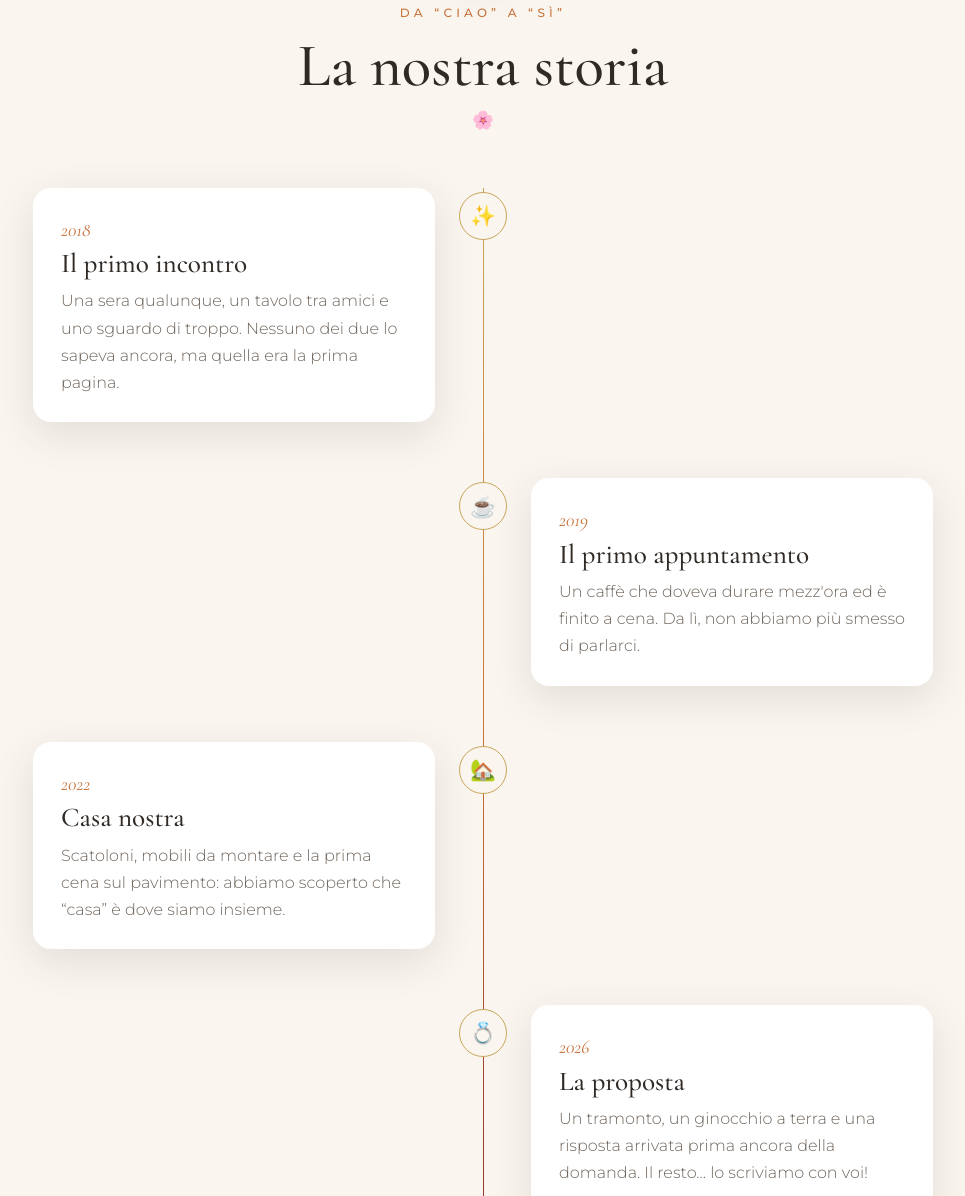
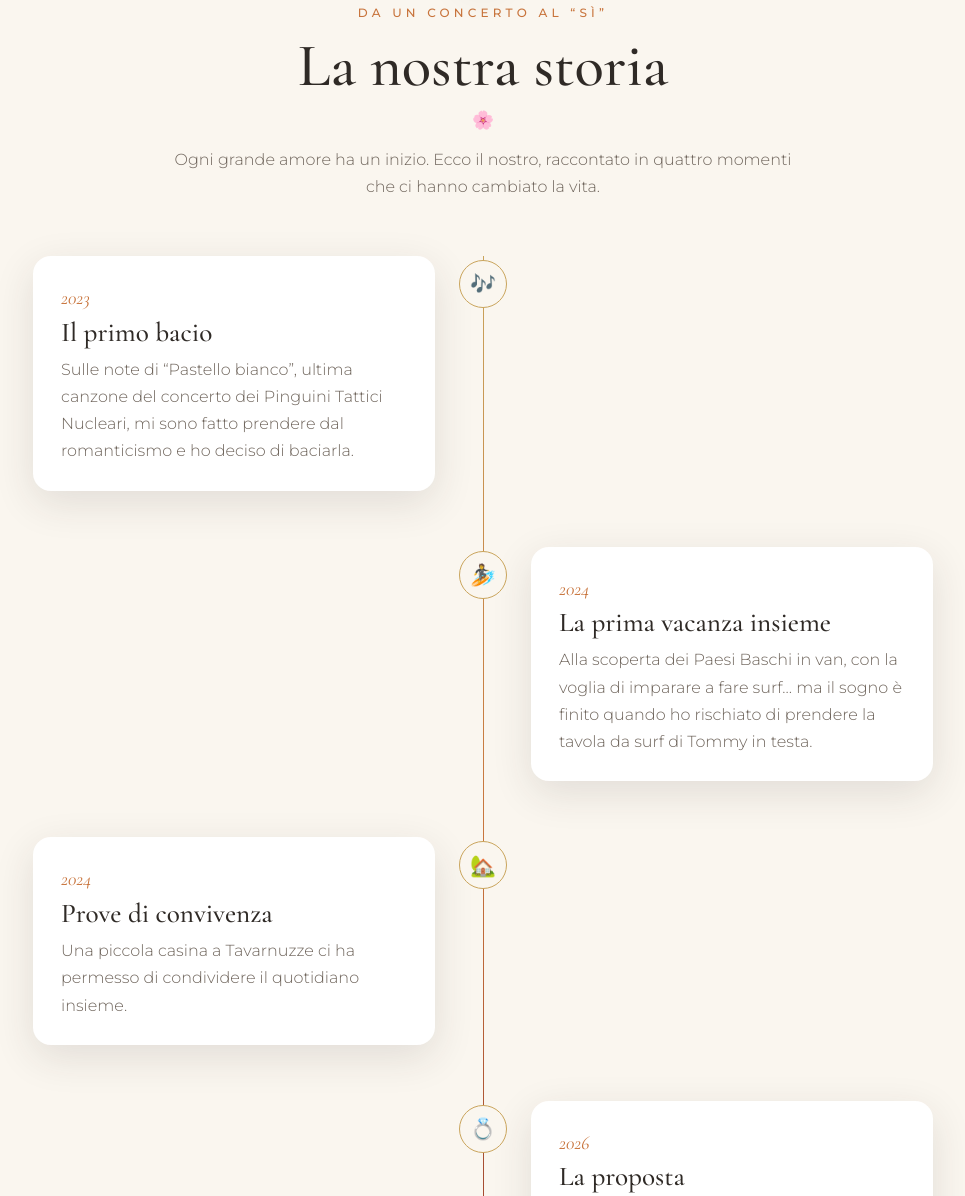
Before and after one commit to tommy1073/tommy1073, a plain HTML site: page index.html in a window 1280 px wide. Shown: the part 917-2113 px from the top of the page, without its empty margins (157-1122 px from the left). Drawn offline with nearby package versions, Linux system fonts and the light colour scheme.

Commit message:
Storia: i nostri quattro momenti
Co-Authored-By: Claude Opus 5.5 <noreply@anthropic.com>
Claude-Session: https://claude.ai/code/session_01L76SKCMo96eFzkExP1GJsq

```diff
--- a/index.html
+++ b/index.html
@@ -63,32 +63,33 @@
   <!-- ============ LA NOSTRA STORIA ============ -->
   <section class="section" id="storia">
     <div class="container">
-      <p class="section__kicker">Da “ciao” a “sì”</p>
+      <p class="section__kicker">Da un concerto al “sì”</p>
       <h2 class="section__title">La nostra storia</h2>
+      <p class="section__lead">Ogni grande amore ha un inizio. Ecco il nostro, raccontato in quattro momenti che ci hanno cambiato la vita.</p>
 
       <ol class="timeline">
         <li class="timeline__item reveal">
-          <div class="timeline__dot">✨</div>
+          <div class="timeline__dot">🎶</div>
           <div class="timeline__card">
-            <span class="timeline__year">2018</span>
-            <h3>Il primo incontro</h3>
-            <p>Una sera qualunque, un tavolo tra amici e uno sguardo di troppo. Nessuno dei due lo sapeva ancora, ma quella era la prima pagina.</p>
+            <span class="timeline__year">2023</span>
+            <h3>Il primo bacio</h3>
+            <p>Sulle note di “Pastello bianco”, ultima canzone del concerto dei Pinguini Tattici Nucleari, mi sono fatto prendere dal romanticismo e ho deciso di baciarla.</p>
           </div>
         </li>
         <li class="timeline__item reveal">
-          <div class="timeline__dot">☕</div>
+          <div class="timeline__dot">🏄</div>
           <div class="timeline__card">
-            <span class="timeline__year">2019</span>
-            <h3>Il primo appuntamento</h3>
-            <p>Un caffè che doveva durare mezz'ora ed è finito a cena. Da lì, non abbiamo più smesso di parlarci.</p>
+            <span class="timeline__year">2024</span>
+            <h3>La prima vacanza insieme</h3>
+            <p>Alla scoperta dei Paesi Baschi in van, con la voglia di imparare a fare surf… ma il sogno è finito quando ho rischiato di prendere la tavola da surf di Tommy in testa.</p>
           </div>
         </li>
         <li class="timeline__item reveal">
           <div class="timeline__dot">🏡</div>
           <div class="timeline__card">
-            <span class="timeline__year">2022</span>
-            <h3>Casa nostra</h3>
-            <p>Scatoloni, mobili da montare e la prima cena sul pavimento: abbiamo scoperto che “casa” è dove siamo insieme.</p>
+            <span class="timeline__year">2024</span>
+            <h3>Prove di convivenza</h3>
+            <p>Una piccola casina a Tavarnuzze ci ha permesso di condividere il quotidiano insieme.</p>
           </div>
         </li>
         <li class="timeline__item reveal">
@@ -96,7 +97,7 @@
           <div class="timeline__card">
             <span class="timeline__year">2026</span>
             <h3>La proposta</h3>
-            <p>Un tramonto, un ginocchio a terra e una risposta arrivata prima ancora della domanda. Il resto… lo scriviamo con voi!</p>
+            <p>Sperduti in un glamping sull'isola di Barangonang, nelle Filippine… alla fine di una serata di Capodanno molto piovosa, con fuochi d'artificio umidi e poco potenti, Tommino decise di inginocchiarsi e mostrarmi l'anello.</p>
           </div>
         </li>
       </ol>
```
